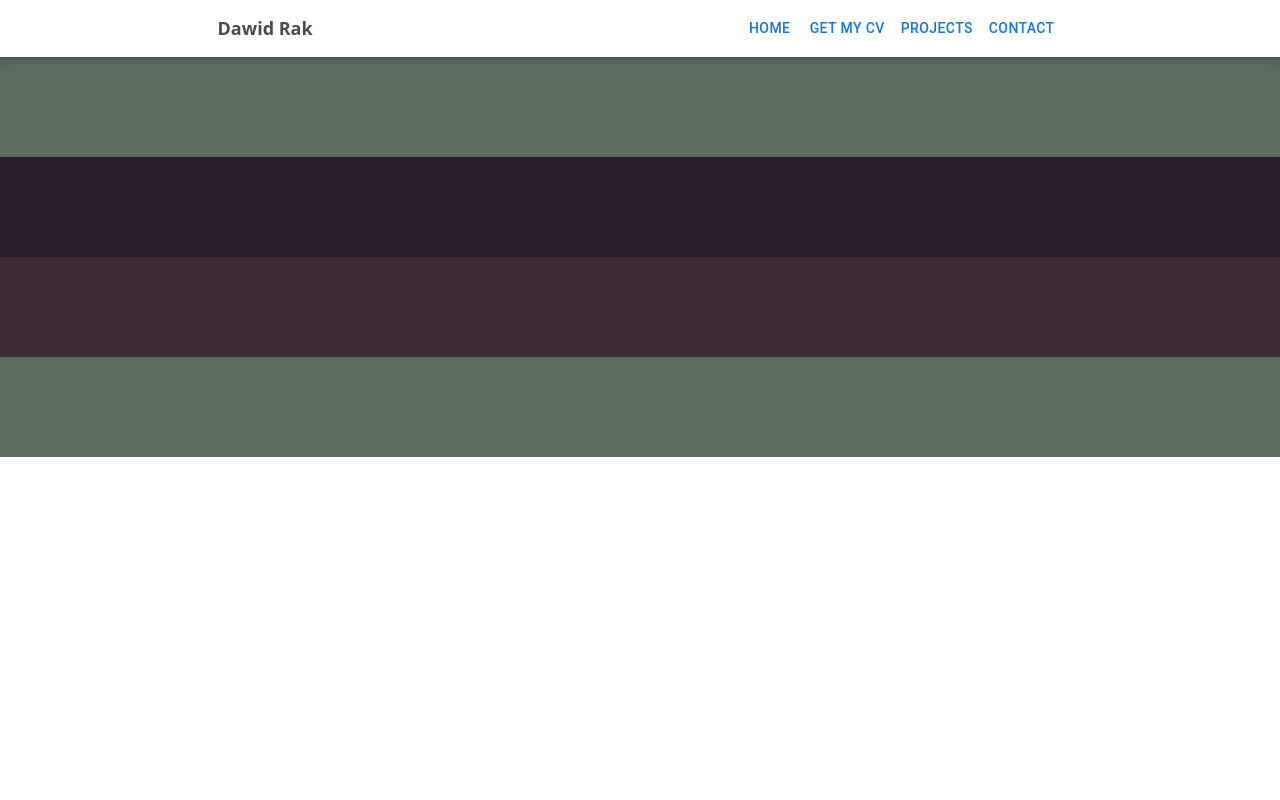
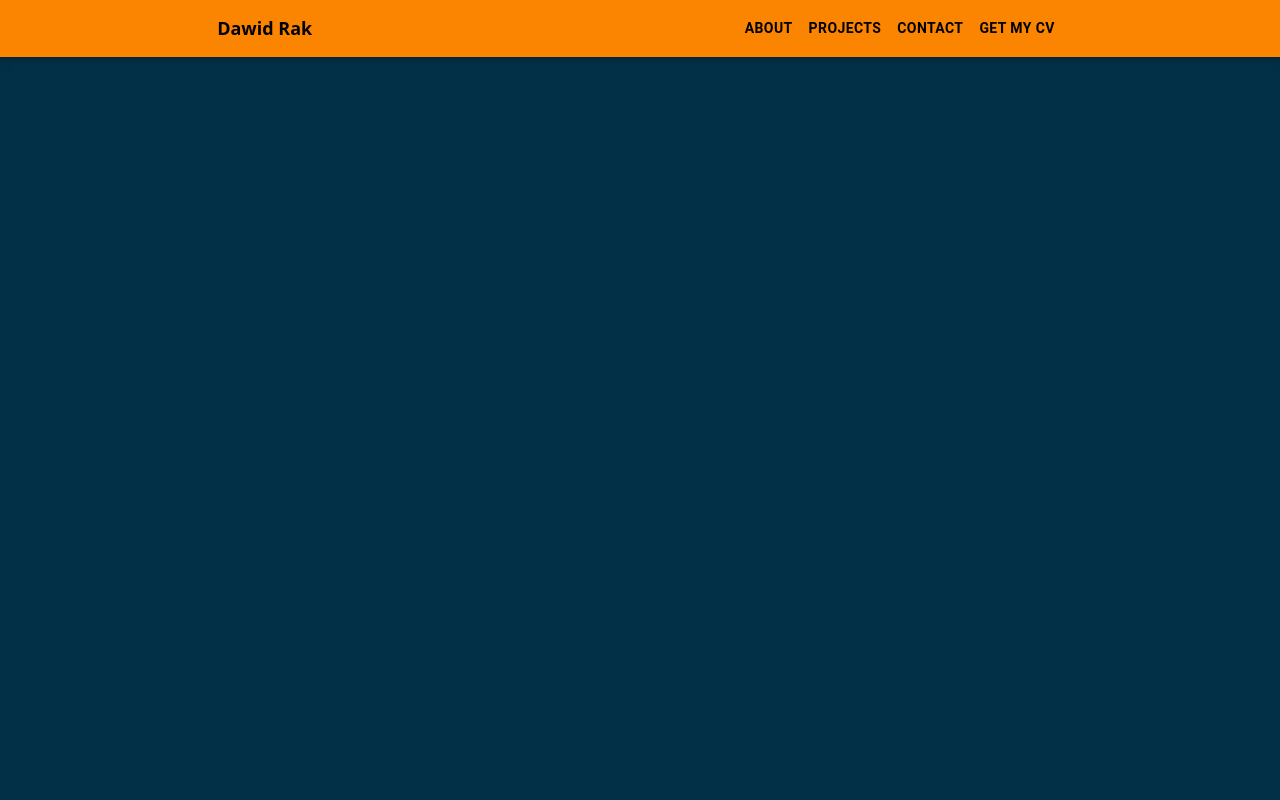
Before and after one commit to DawidRaczek/portfoliov3, a React (Vite) app: page / in a window 1280 px wide. Shown: the top 800 px of the page. Built offline with nearby package versions, Linux system fonts and the light colour scheme.

Commit message:
changed color pallet and resize components

```diff
--- a/src/components/about.jsx
+++ b/src/components/about.jsx
@@ -2,9 +2,12 @@ import React from "react";
 import styled from "styled-components";
 
 const AboutWrapper = styled.div`
-    width: 100vw;
-    height: 100px;
-    background-color: #2A1F2D;
+    width: 100%;
+    min-height: 100vh;
+    display: flex;
+    justify-content: center;
+    align-items: center;
+    background-color: #219EBC;
 `;
 
 
--- a/src/components/contact.jsx
+++ b/src/components/contact.jsx
@@ -2,9 +2,12 @@ import React from "react";
 import styled from "styled-components";
 
 const ContactWrapper = styled.div`
-    width: 100vw;
-    height: 100px;
-    background-color: #5B6C5D;
+    width: 100%;
+    min-height: 100vh;
+    display: flex;
+    justify-content: center;
+    align-items: center;
+    background-color: #023047;
 `;
 
 const Contact = () => {
--- a/src/components/homepage.jsx
+++ b/src/components/homepage.jsx
@@ -3,15 +3,25 @@ import styled from "styled-components";
 import { motion } from "framer-motion";
 
 const FrontWrapper = styled.div`
-    width: 100vw;
-    height: 100px;
-    background-color: #5B6C5D;
+    width: 100%;
+    min-height: 100vh;
+    display: flex;
+    justify-content: center;
+    align-items: center;
+    background-color: #023047;
 `;
 
+const textWrapper = styled.div`
+    text-align: center;
+    color: #FFB703;
+`;
 
 const Homepage = () => {
     return (
-        <FrontWrapper></FrontWrapper>
+        <FrontWrapper>
+            <textWrapper>
+            </textWrapper>
+        </FrontWrapper>
     );
 };
 
--- a/src/components/navbar.jsx
+++ b/src/components/navbar.jsx
@@ -9,7 +9,7 @@ const Header = styled.div`
     justify-content: space-around;
     align-items: center;
     padding: 10px;
-    background-color: white;
+    background-color: #FB8500;
     color: black;
     box-shadow: 0 -6px 10px 5px rgba(0, 0, 0, 0.5);
 `;
@@ -32,8 +32,14 @@ const Name = styled.h1`
     margin: 0;
     font-size: 18px;
     font-family: 'Open Sans', sans-serif;
-    cursor: pointer;
-    color: rgba(75, 75, 75, 1);
+    color: black;
+`;
+
+const BlackButton = styled(Button)`
+    && {
+        color: black;
+        font-weight: bold;
+    }
 `;
 
 const Navbar = () => {
@@ -48,10 +54,10 @@ const Navbar = () => {
           <Name>Dawid Rak</Name>
         </HeaderLeft>
         <HeaderRight>
-          <Button>Home</Button>
-          <Button>Get my CV</Button>
-          <Button>Projects</Button>
-          <Button>Contact</Button>
+          <BlackButton>About</BlackButton>
+          <BlackButton>Projects</BlackButton>
+          <BlackButton>Contact</BlackButton>
+          <BlackButton>Get my CV</BlackButton>
         </HeaderRight>
       </Header>
     </motion.div>
--- a/src/components/projects.jsx
+++ b/src/components/projects.jsx
@@ -2,9 +2,12 @@ import React from "react";
 import styled from "styled-components";
 
 const ProjectsWrapper = styled.div`
-    width: 100vw;
-    height: 100px;
-    background-color: #3B2C35;
+    width: 100%;
+    min-height: 100vh;
+    display: flex;
+    justify-content: center;
+    align-items: center;
+    background-color: #8ECAE6;
 `;
 
 const Projects = () => {
```
